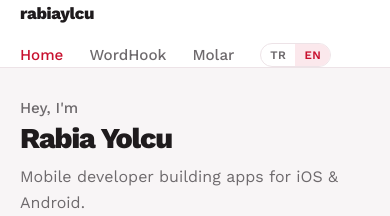
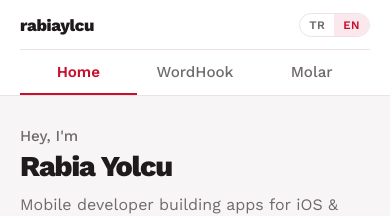
Before and after one commit to rabiaylcu/rabiaylcu.github.io, a plain HTML site: page index.html in a window 390 px wide. Shown: the top 216 px of the page. Drawn offline with nearby package versions, Linux system fonts and the light colour scheme.

Commit message:
Telefonda menü: üstte isim ve dil, altta eşit sekmeler
Co-Authored-By: Claude Opus 5.5 <noreply@anthropic.com>

```diff
--- a/assets/style.css
+++ b/assets/style.css
@@ -142,4 +142,13 @@ footer .dot { margin: 0 8px; }
   .header-card { flex-direction: column; padding: 22px; }
   .content-card { padding: 24px; }
 }
+/* Telefonda menü: üstte isim ve TR/EN, altta eşit aralıklı sekmeler; açık sayfanın altında kırmızı çizgi */
+@media (max-width: 640px) {
+  .nav .container { display: grid; grid-template-columns: repeat(3, 1fr); column-gap: 0; row-gap: 0; min-height: 0; padding-top: 12px; }
+  .nav-links { display: contents; }
+  .brand { grid-column: 1 / 3; grid-row: 1; align-self: center; }
+  .lang-toggle { grid-column: 3; grid-row: 1; justify-self: end; align-self: center; }
+  .nav-links a { grid-row: 2; text-align: center; margin-top: 10px; padding: 10px 4px 9px; border-top: 1px solid var(--border); border-bottom: 2px solid transparent; }
+  .nav-links a.active { border-bottom-color: var(--primary); font-weight: 600; }
+}
 @media (prefers-reduced-motion: reduce) { * { transition: none !important; } }
--- a/index.html
+++ b/index.html
@@ -8,7 +8,7 @@
 <link rel="icon" href="/assets/wordhook.png">
 <link rel="preconnect" href="https://fonts.googleapis.com"><link rel="preconnect" href="https://fonts.gstatic.com" crossorigin>
 <link rel="stylesheet" href="https://fonts.googleapis.com/css2?family=Work+Sans:wght@400;500;600;700;800&display=swap">
-<link rel="stylesheet" href="/assets/style.css?v=5">
+<link rel="stylesheet" href="/assets/style.css?v=6">
 </head>
 <body data-title-tr="rabiaylcu" data-title-en="rabiaylcu">
 <nav class="nav"><div class="container">
--- a/molar/index.html
+++ b/molar/index.html
@@ -8,7 +8,7 @@
 <link rel="icon" href="/assets/molar.png">
 <link rel="preconnect" href="https://fonts.googleapis.com"><link rel="preconnect" href="https://fonts.gstatic.com" crossorigin>
 <link rel="stylesheet" href="https://fonts.googleapis.com/css2?family=Work+Sans:wght@400;500;600;700;800&display=swap">
-<link rel="stylesheet" href="/assets/style.css?v=5">
+<link rel="stylesheet" href="/assets/style.css?v=6">
 </head>
 <body class="theme-molar" data-title-tr="Molar | rabiaylcu" data-title-en="Molar | rabiaylcu">
 <nav class="nav"><div class="container">
```
Also changed, not shown: molar/privacy/index.html (+1 -1 lines), molar/support/index.html (+1 -1 lines), molar/terms/index.html (+1 -1 lines), wordhook/index.html (+1 -1 lines), wordhook/privacy/index.html (+1 -1 lines), wordhook/support/index.html (+1 -1 lines), wordhook/terms/index.html (+1 -1 lines).
